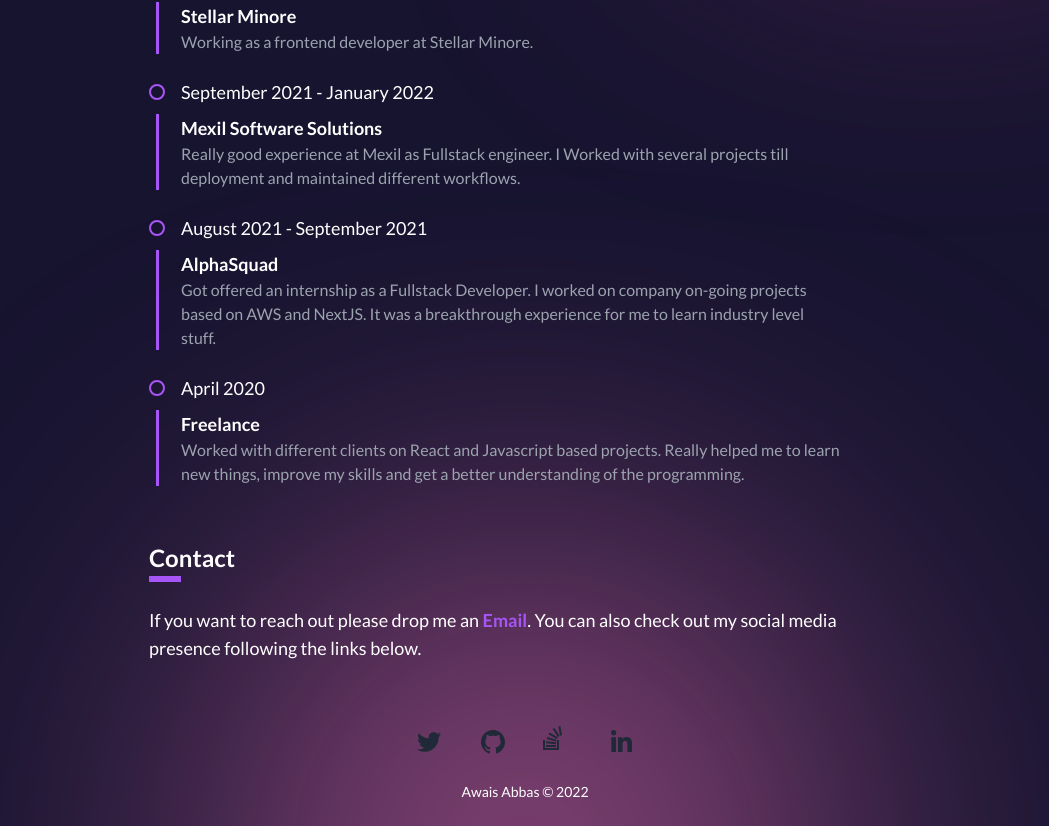
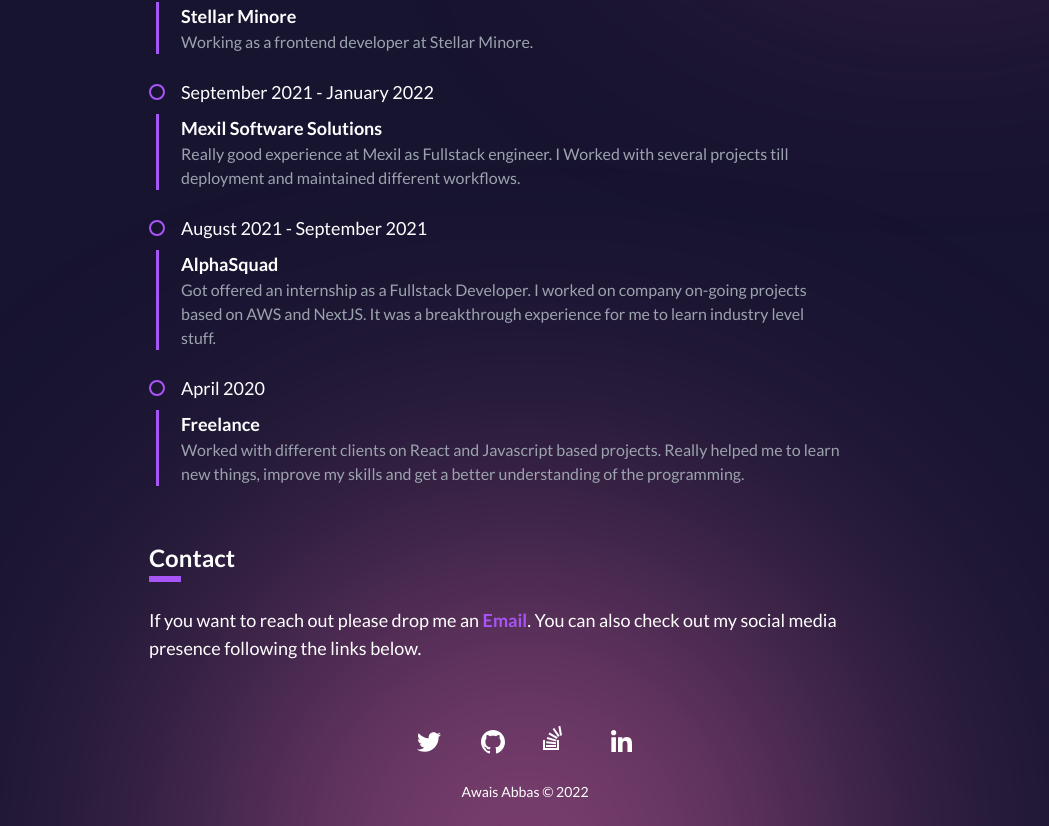
Before and after one commit to kazmi066/kazmi066.github.io, a React (Create React App) app: page / in a window 1280 px wide. Shown: the part 930-1756 px from the top of the page, without its empty margins (115-1164 px from the left). Built offline with nearby package versions, Linux system fonts and the light colour scheme.

Commit message:
Update footer component icons colors

```diff
--- a/src/components/Home/Footer.js
+++ b/src/components/Home/Footer.js
@@ -7,16 +7,16 @@ export default function Footer() {
         <footer className="flex flex-col justify-center items-center pt-12 pb-6">
             <ul className="flex items-center">
                 <SocialIcon href="https://www.twitter.com/abbas_kazmi066" label="Twitter">
-                    <SvgIcon className="w-8 h-8 hover:fill-white transition-colors" d={twitterIcon} title="Twitter logo" viewBox="0 0 32 32" />
+                    <SvgIcon className="w-8 h-8 hover:fill-gray-500 fill-white transition-colors" d={twitterIcon} title="Twitter logo" viewBox="0 0 32 32" />
                 </SocialIcon>
                 <SocialIcon href="https://www.github.com/kazmi066" label="GitHub">
-                    <SvgIcon className="w-8 h-8 hover:fill-white transition-colors" d={githubIcon} title="GitHub logo" viewBox="0 0 32 32" />
+                    <SvgIcon className="w-8 h-8 hover:fill-gray-500 fill-white transition-colors" d={githubIcon} title="GitHub logo" viewBox="0 0 32 32" />
                 </SocialIcon>
                 <SocialIcon href="https://stackoverflow.com/users/14061728/kazmi066" label="Stackoverflow">
-                    <SvgIcon className="w-8 h-8 hover:fill-white transition-colors" d={stackoverflowIcon} title="Stackoverflow logo" viewBox="0 0 32 32" />
+                    <SvgIcon className="w-8 h-8 hover:fill-gray-500 fill-white transition-colors" d={stackoverflowIcon} title="Stackoverflow logo" viewBox="0 0 32 32" />
                 </SocialIcon>
                 <SocialIcon href="https://www.linkedin.com/in/kazmi066" label="LinkedIn">
-                    <SvgIcon className="w-8 h-8 hover:fill-white transition-colors" d={linkedinIcon} title="LinkedIn logo" viewBox="0 0 32 32" />
+                    <SvgIcon className="w-8 h-8 hover:fill-gray-500 fill-white transition-colors" d={linkedinIcon} title="LinkedIn logo" viewBox="0 0 32 32" />
                 </SocialIcon>
             </ul>
             <p className="text-center text-sm pt-2">Awais Abbas © {currentYear}</p>
```
